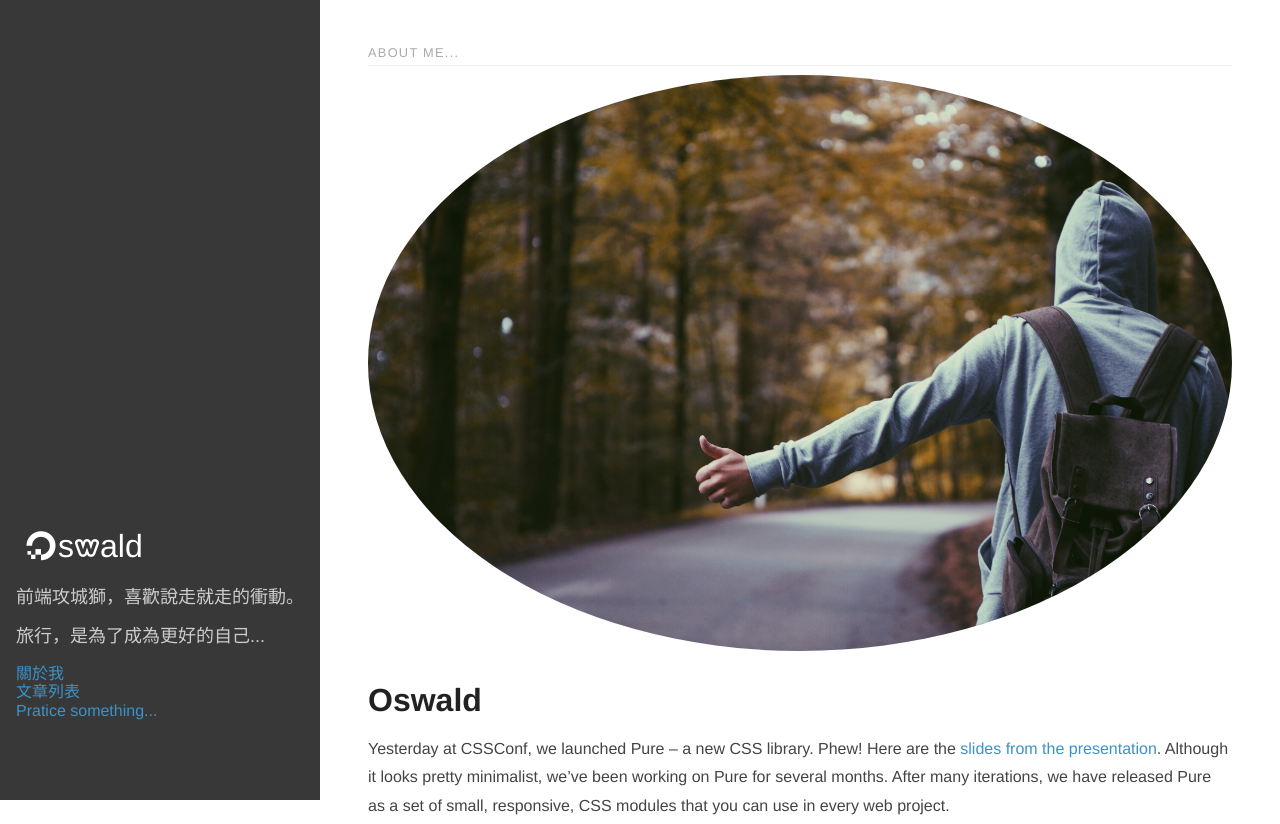
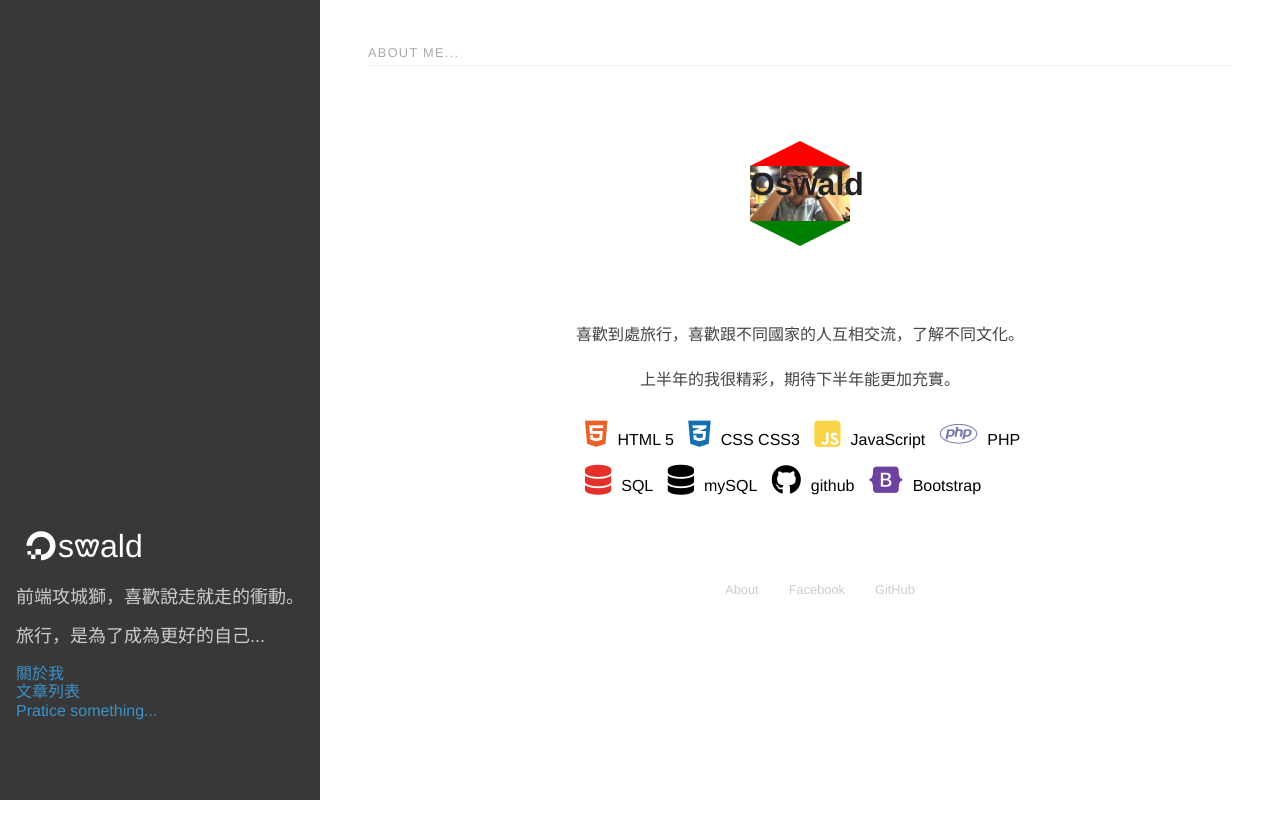
Before and after one commit to Oswlad/show, a plain HTML site: page purelayout/about.html in a window 1280 px wide. Shown: the top 824 px of the page. After the commit the page ends 800 px from the top, so only its background shows below. Drawn offline with nearby package versions, Linux system fonts and the light colour scheme; files whose address does not match are found by name.

Commit message:
Update about.html

```diff
--- a/purelayout/about.html
+++ b/purelayout/about.html
@@ -40,6 +40,13 @@
     />
     <!--<![endif]-->
   </head>
+  <style>
+  .post-description {
+
+  text-align:center;
+}
+
+  </style>
   <body>
     <div id="layout" class="pure-g">
       <div class="sidebar pure-u-1 pure-u-md-1-4">
@@ -54,22 +61,13 @@
 
             <!-- A single blog post -->
             <section class="post">
-              <header class="post-header">
-                <img src="../img/top.jpg" alt="" />
+              <header class="hexagon">
+                <!-- <img src="../img/40.jpg" alt="" /> -->
                 <h2 class="post-title">Oswald</h2>
               </header>
 
               <div class="post-description">
-                <p>
-                  Yesterday at CSSConf, we launched Pure – a new CSS library.
-                  Phew! Here are the
-                  <a href="https://speakerdeck.com/tilomitra/pure-bliss"
-                    >slides from the presentation</a
-                  >. Although it looks pretty minimalist, we’ve been working on
-                  Pure for several months. After many iterations, we have
-                  released Pure as a set of small, responsive, CSS modules that
-                  you can use in every web project.
-                </p>
+                <p>喜歡到處旅行，喜歡跟不同國家的人互相交流，了解不同文化。</p><p>上半年的我很精彩，期待下半年能更加充實。</p>
               </div>
               <div class="skill">
                 <ul>
```
